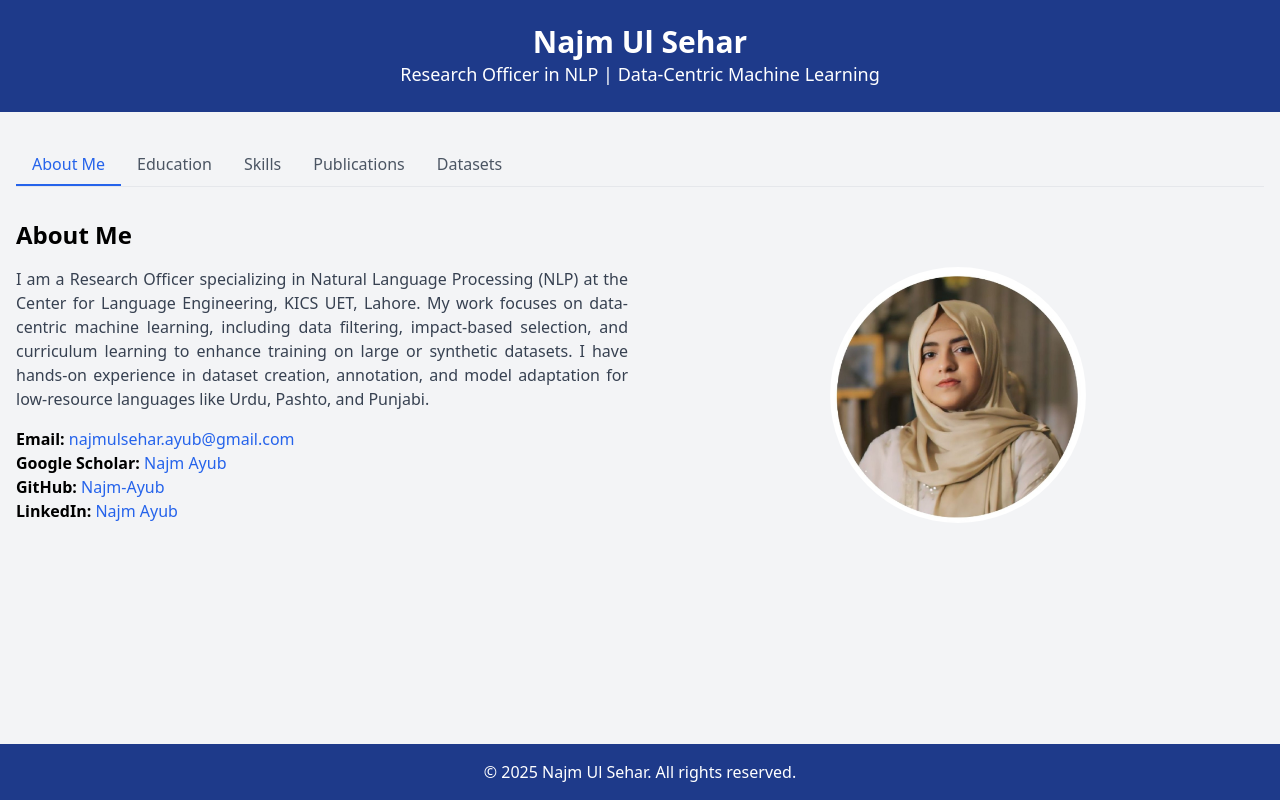
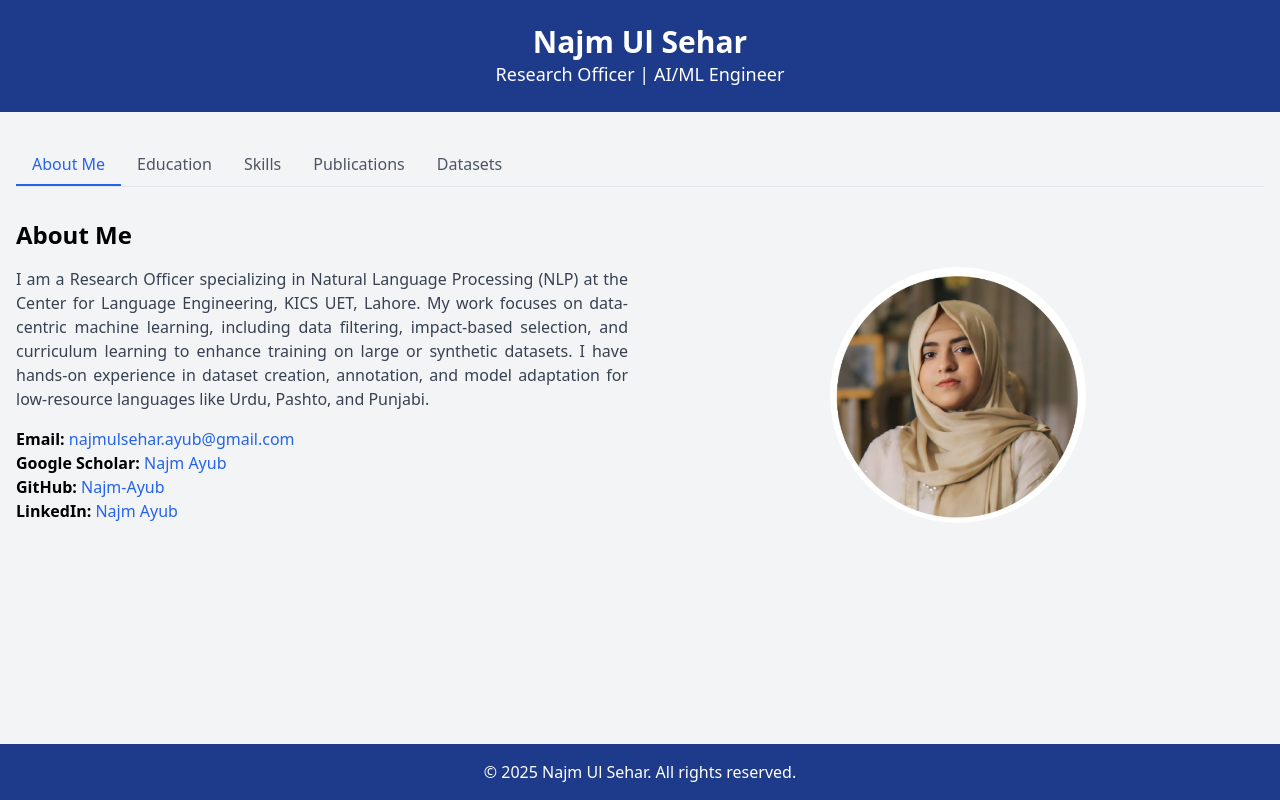
Before and after one commit to Najm-Ayub/NajmUlSehar, a plain HTML site: page index.html in a window 1280 px wide. Drawn offline with nearby package versions, Linux system fonts and the light colour scheme.

Commit message:
Update index.html

```diff
--- a/index.html
+++ b/index.html
@@ -49,7 +49,7 @@
     <header class="bg-blue-900 text-white py-6">
         <div class="container mx-auto px-4 flex flex-col items-center">
             <h1 class="text-3xl font-bold">Najm Ul Sehar</h1>
-            <p class="text-lg">Research Officer in NLP | Data-Centric Machine Learning</p>
+            <p class="text-lg">Research Officer | AI/ML Engineer</p>
         </div>
     </header>
 
```
